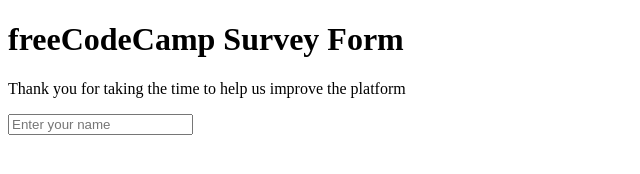
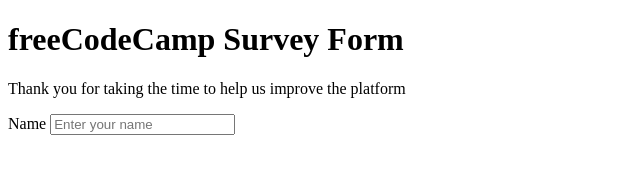
Before and after one commit to amare1990/Ethio-Gana-Survey-Form2, a plain HTML site: page index.html in a window 1280 px wide. Shown: the whole page, without its empty margins (0-640 px from the left). Drawn offline with Linux system fonts and the light colour scheme.

Commit message:
Explicit Label
Now label is not hugging input tag.

```diff
--- a/index.html
+++ b/index.html
@@ -16,9 +16,8 @@
         <div id="form-dv">
             <form id="survey-form" action="">
                 <div class="form-parts">
-                    <label for="name">
+                    <label for="name"> Name  </label>
                         <input type="text" id="name" placeholder="Enter your name">
-                    </label>
 
                 </div>
 
```
